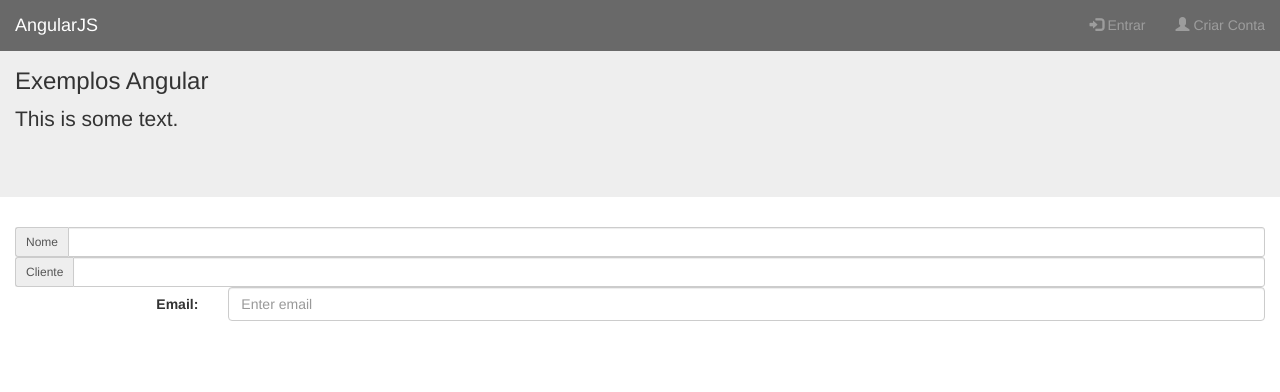
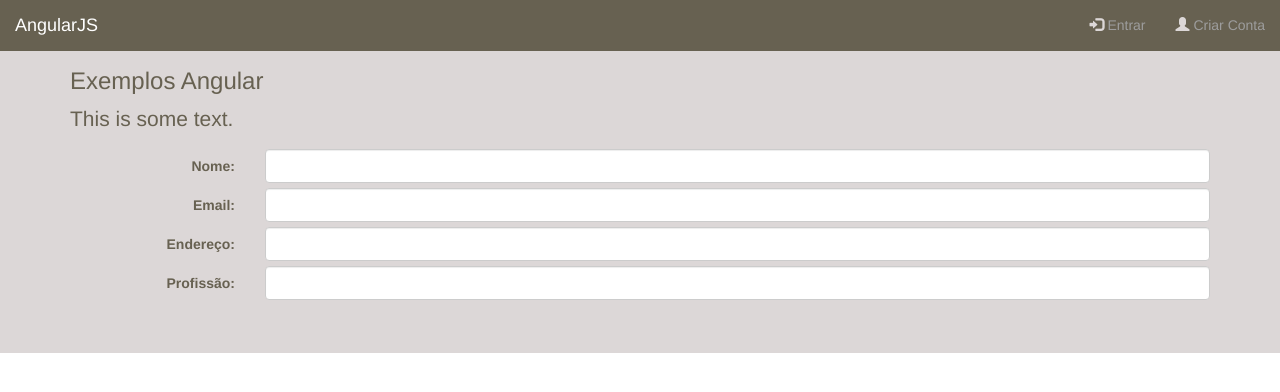
Before and after one commit to murilojatoba/primeiroprojeto, a website: page index.html in a window 1280 px wide. Drawn offline with nearby package versions, Linux system fonts and the light colour scheme.

Commit message:
Ajustes no css.

```diff
--- a/index.html
+++ b/index.html
@@ -7,13 +7,30 @@
     <meta name="viewport" content="width=device-width, initial-scale=1">
     <link rel="stylesheet" href="lib/bootstrap/dist/css/bootstrap.min.css">
     <style>
+        *:before {
+            color: #DCD7D7;
+        }
+
+        *,
+        *:after {
+            color: #676151;
+        }
+
         .navbar {
-            background-color: dimgray;
-            border-color: dimgray;
+            background-color: #676151;
+            border-color: #676151;
         }
 
         .h1 {
             text-align: center;
+        }
+
+        .jumbotron {
+            background-color: #DCD7D7;
+        }
+
+        .form-group {
+            margin-bottom: 5px;
         }
     </style>
     <script src="lib/jquery/dist/jquery.min.js"></script>
@@ -49,26 +66,33 @@
             </div>
         </nav>
         <div class="jumbotron">
-            <div class="container-fluid">
+            <div class="container">
                 <h3>Exemplos Angular</h3>
                 <p>This is some text.</p>
-            </div>
-        </div>
-        <div class="container-fluid">
-            <div class="input-group input-group-sm">
-                <span class="input-group-addon" id="sizing-addon3">Nome</span>
-                <input ng-model="nomeProjeto" type="text" class="form-control" aria-describedby="sizing-addon3">
-            </div>
-
-            <div class="input-group input-group-sm">
-                <span class="input-group-addon" id="sizing-addon3">Cliente</span>
-                <input ng-model="nomeCliente" type="text" class="form-control" aria-describedby="sizing-addon3">
+            <div class="form-group">
+                <label class="control-label col-sm-2" for="Nome">Nome:</label>
+                <div class="col-sm-10">
+                    <input type="email" class="form-control" id="nome" placeholder="">
+                </div>
             </div>
             <div class="form-group">
                 <label class="control-label col-sm-2" for="email">Email:</label>
                 <div class="col-sm-10">
-                    <input type="email" class="form-control" id="email" placeholder="Enter email">
+                    <input type="email" class="form-control" id="email" placeholder="">
                 </div>
+            </div>
+            <div class="form-group">
+                <label class="control-label col-sm-2" for="Endereço">Endereço:</label>
+                <div class="col-sm-10">
+                    <input type="email" class="form-control" id="endereco" placeholder="">
+                </div>
+            </div>
+                        <div class="form-group">
+                <label class="control-label col-sm-2" for="Profissão">Profissão:</label>
+                <div class="col-sm-10">
+                    <input type="email" class="form-control" id="profissao" placeholder="">
+                </div>
+            </div>
             </div>
         </div>
     </form>
```
